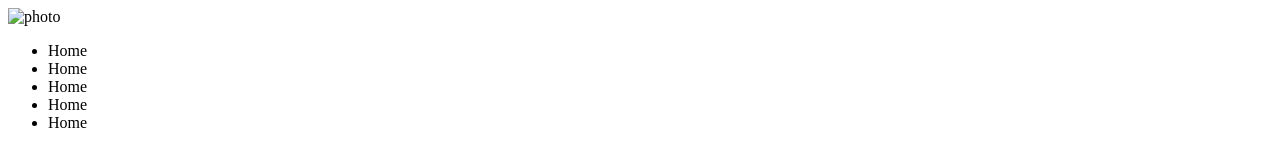
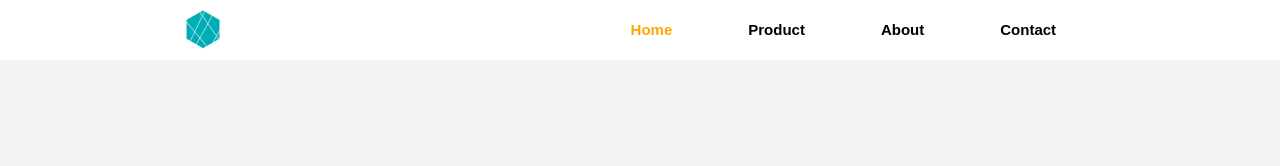
Before and after one commit to Satw09/my-project, a plain HTML site: page HTML/about.html in a window 1280 px wide. Drawn offline with Linux system fonts and the light colour scheme.

Commit message:
save
Signed-off-by: Aryan Gurung <kamina5432167890@gmail.com>

```diff
--- a/CSS/style.css
+++ b/CSS/style.css
@@ -0,0 +1,52 @@
+*{
+    margin: 0;
+    padding: 0;
+}
+
+body{
+    background-color: rgb(243, 243, 243);
+}
+
+nav{
+    background-color: white;
+    height: 60px;
+    display: flex;
+    justify-content: space-around;
+    align-items: center;
+    /* border: 1px solid red; */
+}
+
+nav #logo{
+    /* border: 1px solid black; */
+    height: 35px;
+    width: 35px;
+    display: flex;
+    justify-content: center;
+    align-items: center;
+}
+
+nav #list ul{
+    display: flex;
+    justify-content: space-around;
+    align-items: center;
+    /* border: 1px solid green; */
+    height: 50px;
+    /* width: 250px; */
+}
+
+#list ul li{
+    list-style-type: none;
+    margin: 0 35px;
+    padding: 0 3px;
+}
+
+#list ul li a{
+    text-decoration: none;
+    color: black;
+    font-size: 15px;
+    font-family: Arial, Helvetica, sans-serif;
+    font-weight: bold;
+}
+#list ul .visited{
+    color: orange;
+}
--- a/HTML/about.html
+++ b/HTML/about.html
@@ -5,20 +5,20 @@
     <meta http-equiv="X-UA-Compatible" content="IE=edge">
     <meta name="viewport" content="width=device-width, initial-scale=1.0">
     <title>Document</title>
+    <link rel="stylesheet" href="../CSS/style.css">
 </head>
 <body>
     <header>
         <nav>
-            <div>
-                <img src="#" alt="photo">
+            <div id="logo">
+                <img src="../img/realLogo.png" alt="photo" width="40px" height="40px">
             </div>
-            <div>
+            <div id="list">
                 <ul>
-                    <li>Home</li>
-                    <li>Home</li>
-                    <li>Home</li>
-                    <li>Home</li>
-                    <li>Home</li>
+                    <li><a href="#" class="visited">Home</a></li>
+                    <li><a href="#">Product</a></li>
+                    <li><a href="#">About</a></li>
+                    <li><a href="#">Contact</a></li>
                 </ul>
             </div>
         </nav>
```
Also changed, not shown: index.html (deleted, +0 -15 lines), img/realLogo.png (added), 1 other file.
